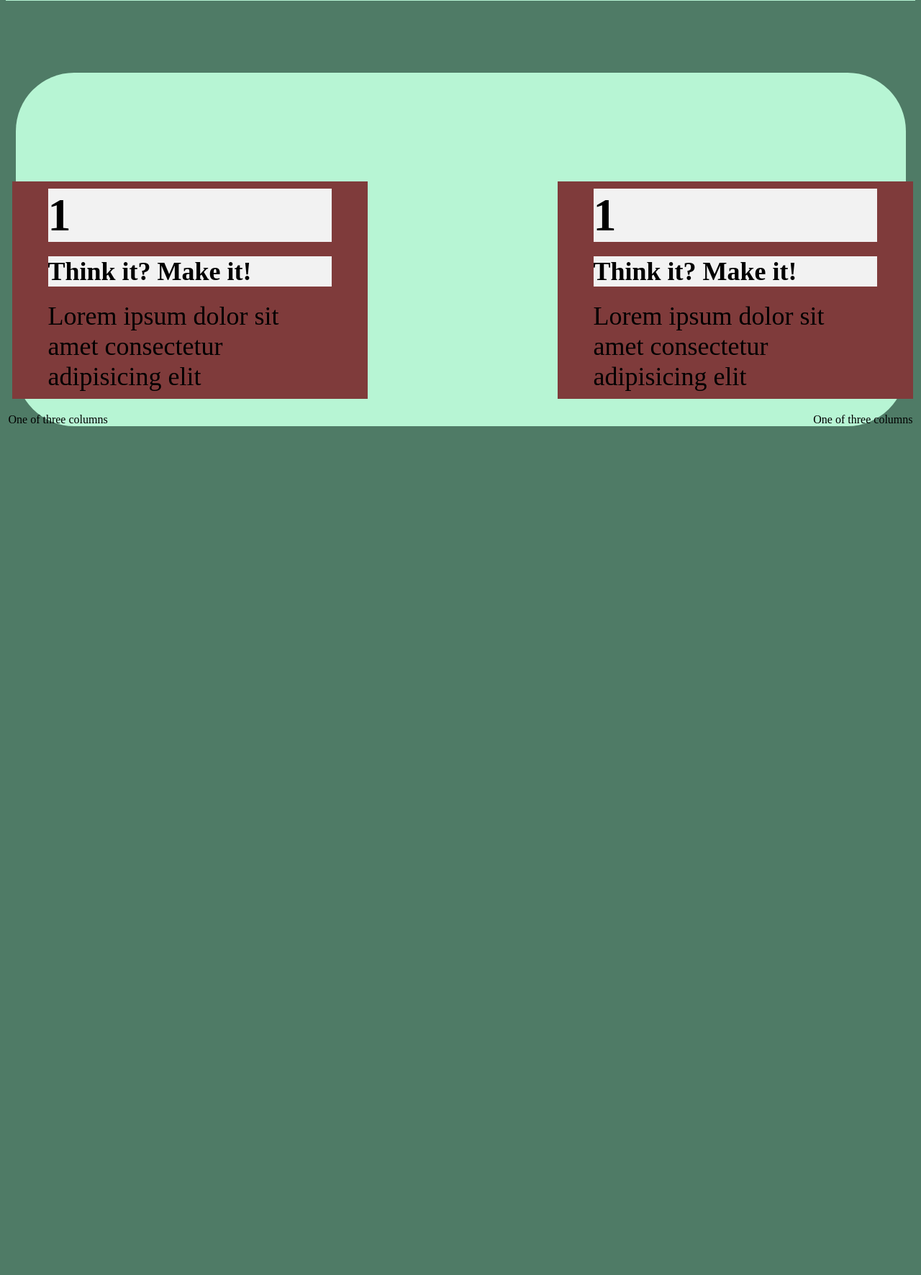
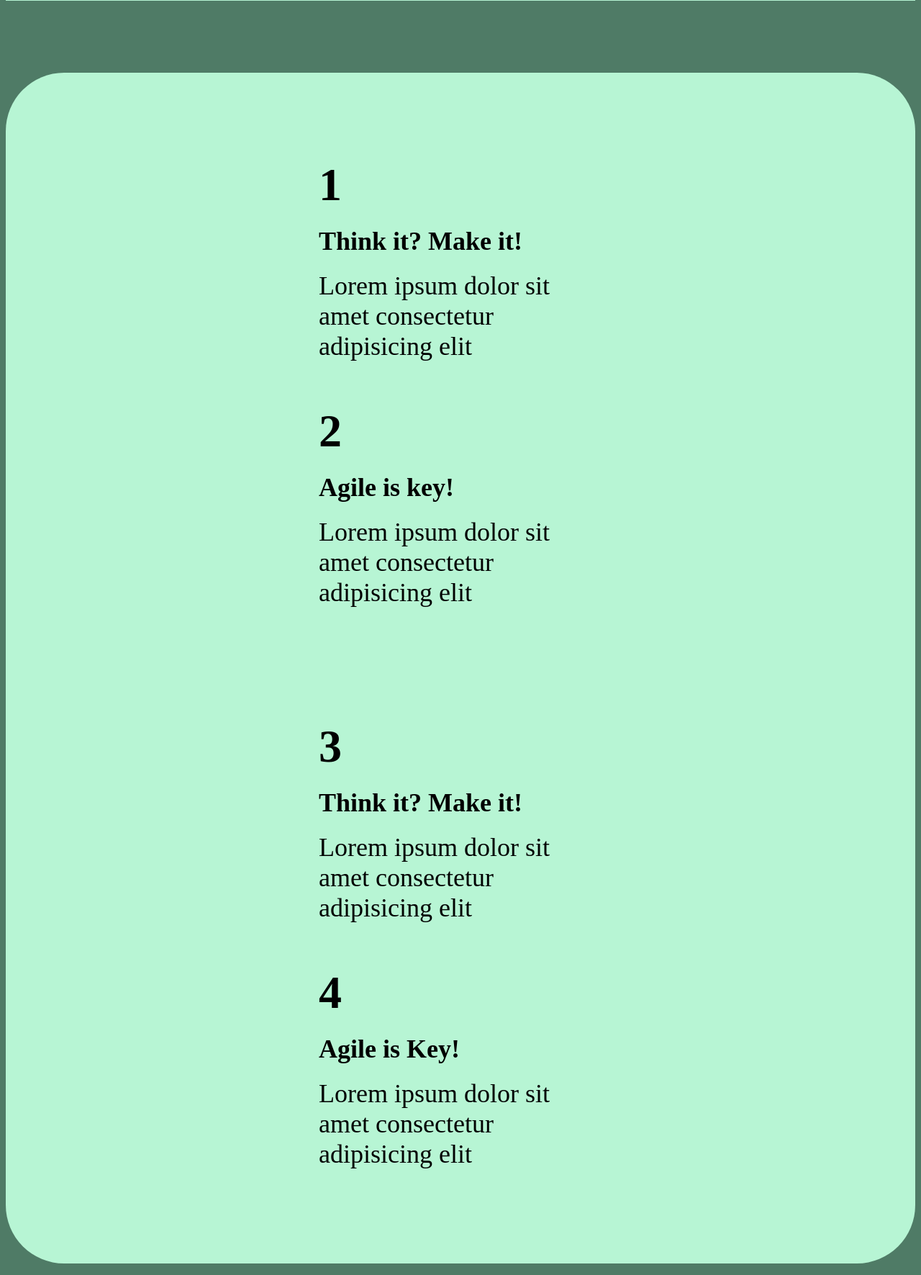
Before and after one commit to tarikuzuma/lab2, a PHP site: page /home.html in a window 1280 px wide. Shown: the part 2412-4183 px from the top of the page at 72% size. Before the commit the page ends 3004 px from the top, so only its background shows below. Run offline with PHP 8.4, Linux system fonts and the light colour scheme; some libraries are stand-ins or nearby versions.

Commit message:
Finished Table

```diff
--- a/portfolio/home.html
+++ b/portfolio/home.html
@@ -114,29 +114,29 @@
     <section style = "margin-top: 100px; margin-bottom: 50px;">
       <div class = "table_info">
           <!-- For the first Row -->
-          <div class="row">
+          <div class="row" style = " margin-bottom: 1in;">
 
             <!-- PUT EACH COLUMN IN A DIV CALLED CONTAINER OF A CONTAINER FOR MARGIN AND RIGHT PADDING-->
             <div class = "main_col">
-              <div class="col_number">
+              <div class="number">
                 1
               </div>
-              <div class ="col_title">
-                  Think it? Make it!
+              <div class ="title">
+                Think it? Make it!
               </div>
-              <div class = "col_description">
+              <div class = "description">
                 Lorem ipsum dolor sit amet consectetur adipisicing elit
               </div>
             </div>
 
             <div class = "main_col">
-              <div class="col_number">
-                1
+              <div class="number">
+                2
               </div>
-              <div class ="col_title">
-                  Think it? Make it!
+              <div class ="title">
+                Agile is key!
               </div>
-              <div class = "col_description">
+              <div class = "description">
                 Lorem ipsum dolor sit amet consectetur adipisicing elit
               </div>
             </div>
@@ -145,12 +145,31 @@
 
           <!-- For the Second Row -->
           <div class="row">
-            <div class="col">
-              One of three columns
+
+            <div class = "main_col">
+              <div class="number">
+                3
+              </div>
+              <div class ="title">
+                Think it? Make it!
+              </div>
+              <div class = "description">
+                Lorem ipsum dolor sit amet consectetur adipisicing elit
+              </div>
             </div>
-            <div class="col">
-              One of three columns
+
+            <div class = "main_col">
+              <div class="number">
+                4
+              </div>
+              <div class ="title">
+                Agile is Key!
+              </div>
+              <div class = "description">
+                Lorem ipsum dolor sit amet consectetur adipisicing elit
+              </div>
             </div>
+
           </div>
 
 
--- a/portfolio/style.css
+++ b/portfolio/style.css
@@ -340,41 +340,35 @@ section {
 
 /*Table Info Div class*/
 .table_info {
-    width: 100%; /* Set initial width to fill the container */
-    max-width: 1237px; /* Set maximum width */
+    width: auto;
     height: auto; /* Allow height to adjust according to content */
     background: #b7f5d4;
     border-radius: 81px;
-    /* Additional styling */
+    padding: 7% 5% 8% 5%;
 
-    /* Add margin or padding as needed */
-    /* margin: 0 auto; */
 }
 
 .row {
   display: flex; /* Use flexbox for columns */
   flex-wrap: wrap; /* Allow wrapping on smaller screens */
-  justify-content: space-between; /* Space evenly between columns */
-  margin: 0 -10px; /* Negative margin to counteract padding */
+  justify-content: space-around; /* Space evenly between columns */
 }
 
+.row > * {
+    margin: 20px 65px;
+}
 
 .main_col {
-
-    padding: 10px 50px 10px 50px; /* Add padding to each column */
-    box-sizing: border-box; /* Include padding in the width */
-    background-color: #7f3b3b; /* Background color for demonstration */
-    margin-bottom: 20px; /* Add margin between rows */
+    padding: 10px 50px 10px 50px;
+    box-sizing: border-box;
+    /*background-color: #7f3b3b; Background color for demonstration */
     display: grid;
-    margin-top: 12%;
-    margin-left: 5px;
 }
 
-.main_col .col_number {
+.main_col .number {
     width: 394px;
-
     box-sizing: border-box; /* Include padding in the width */
-    background-color: #f2f2f2; /* Background color for demonstration */
+    /*background-color: #f2f2f2; /* Background color for demonstration */
     margin-bottom: 20px; /* Add margin between rows */
     font-size:64px;
     font-weight:700;
@@ -382,18 +376,17 @@ section {
 
 
 
-.main_col .col_title {
+.main_col .title {
     width: 394px;
-
     box-sizing: border-box; /* Include padding in the width */
-    background-color: #f2f2f2; /* Background color for demonstration */
+    /*background-color: #f2f2f2; /* Background color for demonstration */
     margin-bottom: 20px; /* Add margin between rows */
     font-size:36px;
     font-weight:700;
 }
 
 
-.main_col .col_description {
+.main_col .description {
     width: 394px;
     font-size:36px;
     font-weight:400;
@@ -427,5 +420,6 @@ section {
         max-width: 100%; /* Set to 100% to allow full responsiveness */
         border-radius: 30px; /* Modify border-radius for smaller screens if needed */
         /* Any other modifications needed for smaller screens */
+
     }
 }
```
